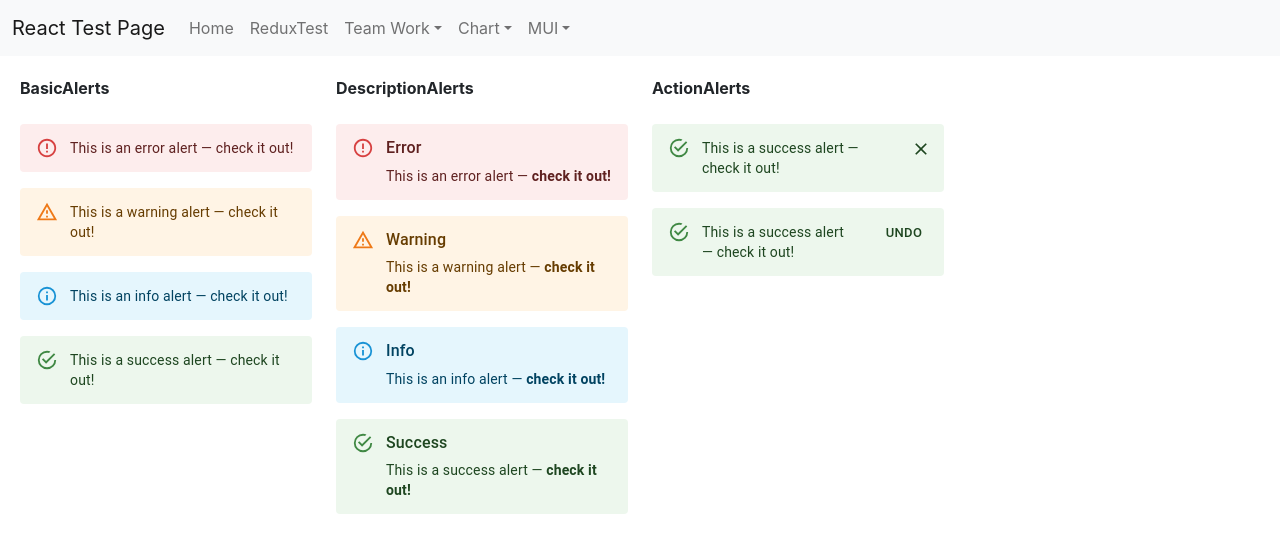
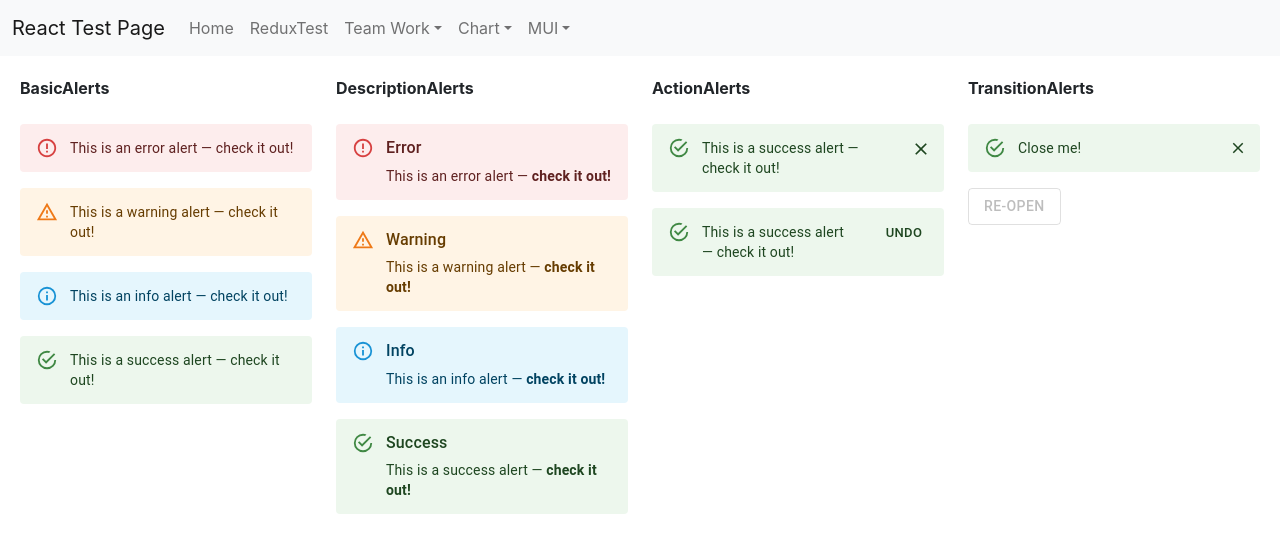
Before and after one commit to jinseok1306/React-Test, a React (Create React App) app in the folder ReactProject/client_app/: page /MUI/AlertPage in a window 1280 px wide. Shown: the top 552 px of the page. Built offline with nearby package versions, Linux system fonts and the light colour scheme.

Commit message:
MUI TransitionAlerts 테스트 완료

```diff
--- /dev/null
+++ b/ReactProject/client_app/src/components/Alert/TransitionAlerts.tsx
@@ -0,0 +1,44 @@
+import * as React from 'react';
+import Box from '@mui/material/Box';
+import Alert from '@mui/material/Alert';
+import IconButton from '@mui/material/IconButton';
+import Collapse from '@mui/material/Collapse';
+import Button from '@mui/material/Button';
+import CloseIcon from '@mui/icons-material/Close';
+
+export default function TransitionAlerts() {
+    const [open, setOpen] = React.useState(true);
+
+    return (
+        <Box sx={{ width: '100%' }}>
+            <Collapse in={open}>
+                <Alert
+                    action={
+                        <IconButton
+                            aria-label="close"
+                            color="inherit"
+                            size="small"
+                            onClick={() => {
+                                setOpen(false);
+                            }}
+                        >
+                            <CloseIcon fontSize="inherit" />
+                        </IconButton>
+                    }
+                    sx={{ mb: 2 }}
+                >
+                    Close me!
+                </Alert>
+            </Collapse>
+            <Button
+                disabled={open}
+                variant="outlined"
+                onClick={() => {
+                    setOpen(true);
+                }}
+            >
+                Re-open
+            </Button>
+        </Box>
+    );
+}
--- a/ReactProject/client_app/src/pages/MUI/AlertPage.tsx
+++ b/ReactProject/client_app/src/pages/MUI/AlertPage.tsx
@@ -4,6 +4,7 @@ import Grid from '@mui/material/Grid';
 import BasicAlerts from '../../components/Alert/BasicAlerts';
 import DescriptionAlerts from '../../components/Alert/DescriptionAlerts';
 import ActionAlerts from '../../components/Alert/ActionAlerts';
+import TransitionAlerts from '../../components/Alert/TransitionAlerts';
 
 const AlertPage = () => {
     return (
@@ -23,6 +24,10 @@ const AlertPage = () => {
                         <b>ActionAlerts</b><div>&nbsp;</div>
                         <ActionAlerts />
                     </Grid>
+                    <Grid item xs={3}>
+                        <b>TransitionAlerts</b><div>&nbsp;</div>
+                        <TransitionAlerts />
+                    </Grid>
                 </Grid>
             </div>
         </div>
```
Also changed, not shown: 1 other file (tests, documents, lock files or other folders).
